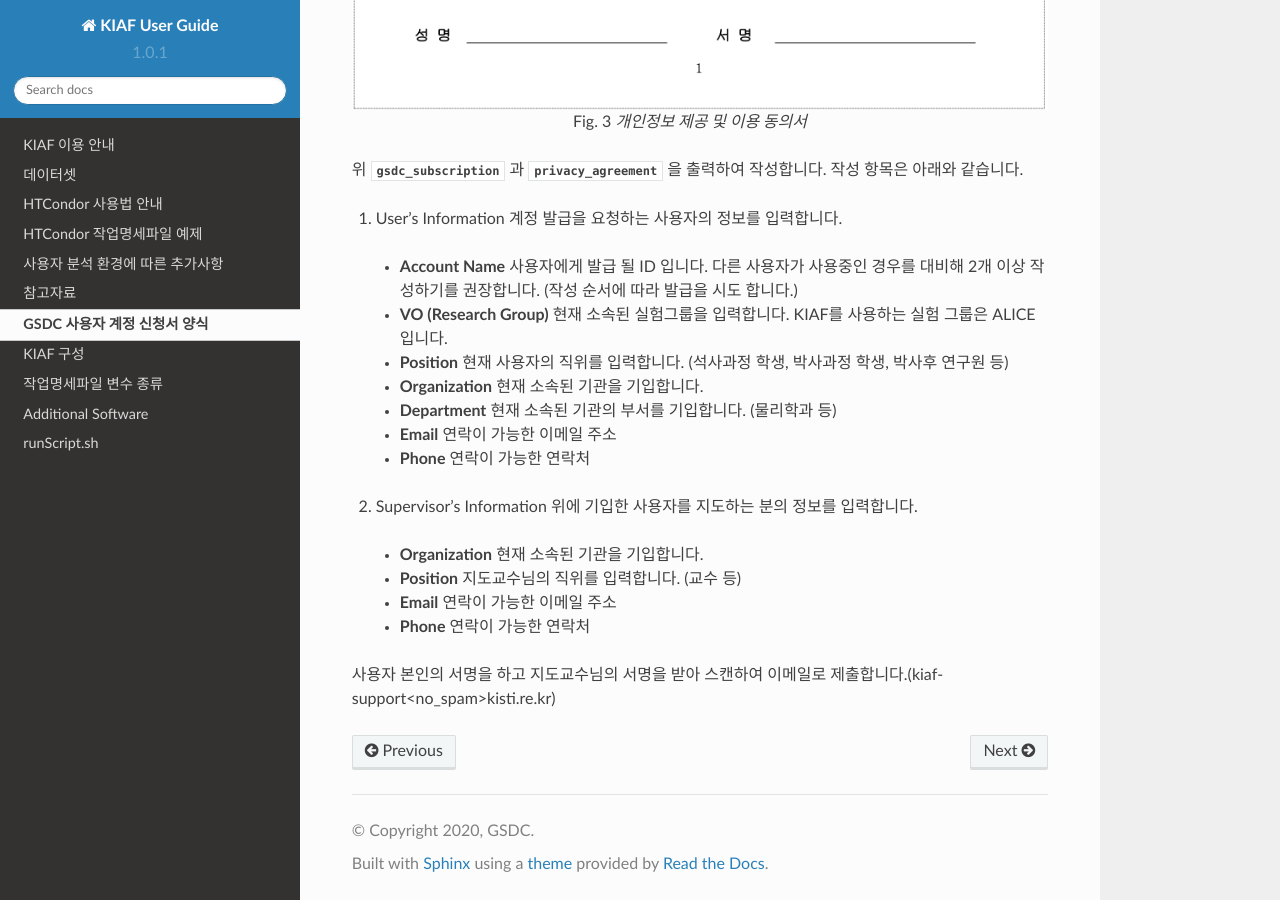
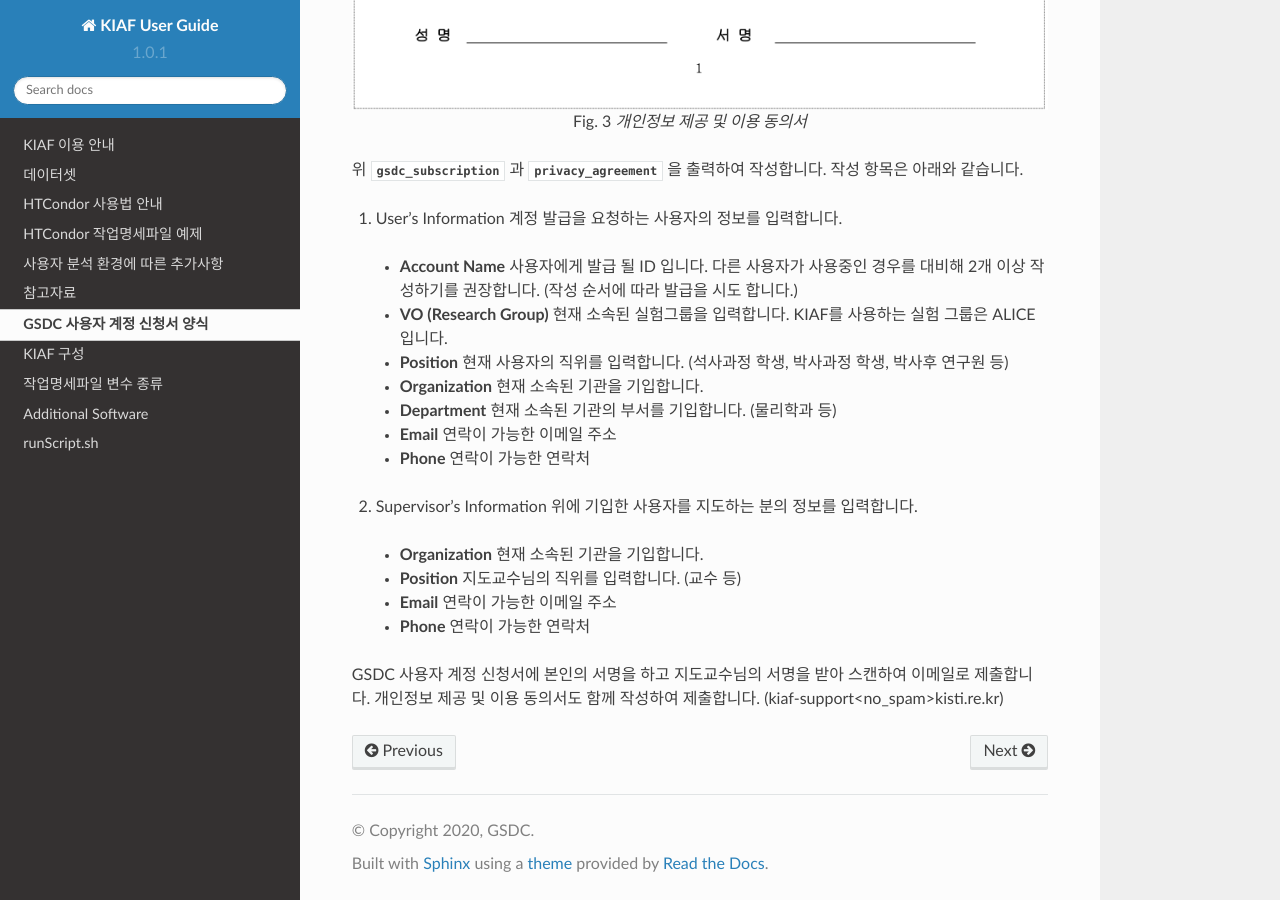
Before and after one commit to andiri/kiaf, a Sphinx documentation site: the page built from docs/source/appendix_a.rst, in a window 1280 px wide and 900 px high, scrolled down 2120 px. Built offline with Sphinx 7.4.7 and the Read the Docs theme 2.0.0, drawn with Linux system fonts in a browser that asks for light colours.

Commit message:
Update appendix_a.rst

```diff
--- a/docs/source/appendix_a.rst
+++ b/docs/source/appendix_a.rst
@@ -37,4 +37,4 @@ GSDC 사용자 계정 신청서 양식
   * **Email** 연락이 가능한 이메일 주소
   * **Phone** 연락이 가능한 연락처
 
-사용자 본인의 서명을 하고 지도교수님의 서명을 받아 스캔하여 이메일로 제출합니다.(kiaf-support<no_spam>kisti.re.kr)
+GSDC 사용자 계정 신청서에 본인의 서명을 하고 지도교수님의 서명을 받아 스캔하여 이메일로 제출합니다. 개인정보 제공 및 이용 동의서도 함께 작성하여 제출합니다. (kiaf-support<no_spam>kisti.re.kr)
```
